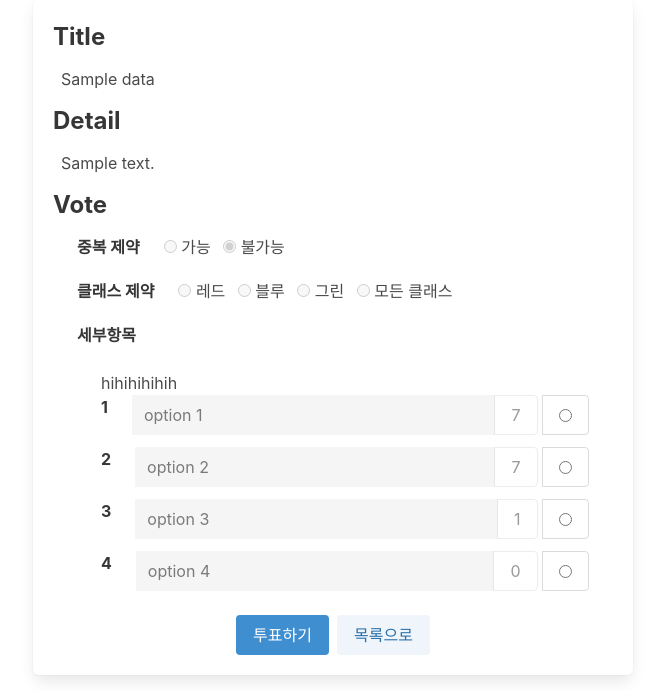
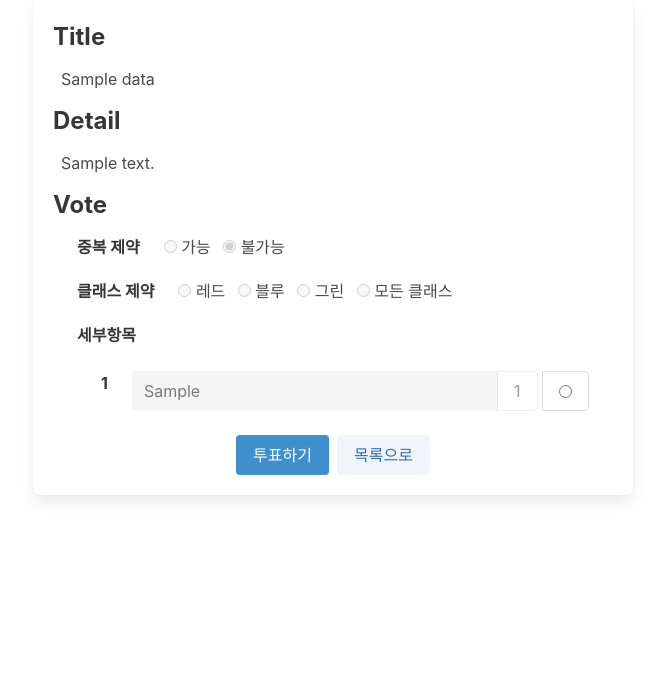
Before and after one commit to wnstn819/kraftonGallup, a Flask app: template templates/vote.html in a window 1280 px wide. Shown: the part 149-840 px from the top of the page, without its empty margins (307-972 px from the left). After the commit the page ends 650 px from the top, so only its background shows below. Run offline with Flask 3, Linux system fonts and the light colour scheme; the template is opened without the code that fills it: most values are stand-ins (such as "Sample title", 1, 10 or a date in 2020); some libraries are stand-ins or nearby versions.

Commit message:
게시글 상세 정보 가져오기

```diff
--- a/app.py
+++ b/app.py
@@ -3,7 +3,7 @@ from pymongo import MongoClient           # pymongo를 임포트 하기(패키
 from flask_jwt_extended import JWTManager, create_access_token,jwt_required,get_jwt_identity
 import datetime
 import hashlib
-import jwt
+import json
 
 client = MongoClient('localhost', 27017)  # mongoDB는 27017 포트로 돌아갑니다.
 
@@ -171,9 +171,22 @@ def add_contents():
 @app.route('/list/vote/<number>', methods=["GET"])
 def vote(number):
    result = list(db.list.find({'_id':int(number)}))
-   print(str(result) + "@@@@@@@@")
+
+   print(result[0]['voteContents'])
+   parse = {
+       '_id' : result[0]['_id'],
+       'title' : result[0]['title'],
+       'details' : result[0]['details'],
+       'multi' : result[0]['multi'],
+       'room' : result[0]['room'],
+       'voteContents' : json.loads(result[0]['voteContents']),
+       'date' : result[0]['date'],
+       'createId' : result[0]['createId'],
+       'vaild' : result[0]['vaild']
+   }
+
    # token_receive = request.cookies.get('mytoken')
-   return render_template('vote.html', data=result)
+   return render_template('vote.html', data=parse)
 
 @app.route('/list/vote/detail', methods=["POST"])
 def voteDetails():
--- a/templates/vote.html
+++ b/templates/vote.html
@@ -69,7 +69,7 @@
             <div class="field">
                 <label class="label is-size-4">Title</label>
                 <div class="control">
-                    <div class="block ml-2">{{data[0]["title"]}}</div>
+                    <div class="block ml-2">{{data["title"]}}</div>
                     <!-- <input class="input" type="text" placeholder="input Title" value="title sample" readonly> -->
                 </div>
             </div><!-- /title -->
@@ -77,7 +77,7 @@
             <div class="field">
                 <label class="label is-size-4">Detail</label>
                 <div class="control">
-                    <div class="block ml-2">{{data[0]["details"]}}</div>
+                    <div class="block ml-2">{{data["details"]}}</div>
                     <!-- <textarea   class="textarea" placeholder="detail contents" rows="2" readonly>detaile sample</textarea> -->
                 </div>
             </div><!-- /Detale -->
@@ -88,7 +88,7 @@
                     <label class="label mr-5">중복 제약</label>
                     <div class="control">
                         <label class="radio">
-                        {% if data[0]["multi"] == 'True' %}
+                        {% if data["multi"] == 'True' %}
                             <input type="radio" name="multi" disabled checked>
                             가능
                             </label>
@@ -114,7 +114,7 @@
                     <label class="label mr-5">클래스 제약</label>
                     <div class="control">
                         <label class="radio">
-                            {% if data[0]["room"] == '레드' %}
+                            {% if data["room"] == '레드' %}
                             <input type="radio" name="class" disabled checked>
                             레드
                             {% else %}
@@ -124,7 +124,7 @@
 
                         </label>
                         <label class="radio">
-                            {% if data[0]["room"] == '블루' %}
+                            {% if data["room"] == '블루' %}
                             <input type="radio" name="class" disabled checked>
                             블루
                             {% else %}
@@ -133,7 +133,7 @@
                             {% endif %}
                         </label>
                         <label class="radio">
-                            {% if data[0]["room"] == '그린' %}
+                            {% if data["room"] == '그린' %}
                             <input type="radio" name="class" disabled checked>
                             그린
                             {% else %}
@@ -142,7 +142,7 @@
                             {% endif %}
                         </label>
                         <label class="radio">
-                            {% if data[0]["room"] == 'ALL' %}
+                            {% if data["room"] == 'ALL' %}
                             <input type="radio" name="class" disabled checked>
                             모든 클래스
                             {% else %}
@@ -156,23 +156,22 @@
 
                 <div id="vote-option" class="m-5">
 
-                    {% for vate in (data[0]['voteContents']) %}
-                    <div>hihihihihih</div>
-                    {% endfor %}
+                    {% for key,value in data['voteContents'].items() %}
                     <div class="field has-addons">
-                        <label class="label mr-5 has-text-justified">1</label>
+                        <label class="label mr-5 has-text-justified">{{loop.index}}</label>
                         <div class="control is-expanded">
-                            <input class="input" type="text" value="option 1" disabled>
+                            <input class="input" type="text" value={{key}} disabled>
                         </div>
                         <div class="control">
-                            <div class="button" disabled>7</div>
+                            <div class="button" disabled>{{value|length}}</div>
                             <div class="button">
                                 <input type="radio" name="option" value="">
                             </div>
                         </div>
                     </div>
+                    {% endfor %}
 
-                    <div class="field has-addons">
+                    <!-- <div class="field has-addons">
                         <label class="label mr-5">2</label>
                         <div class="control is-expanded">
                             <input class="input" type="text" value="option 2" disabled>
@@ -183,31 +182,7 @@
                                 <input type="radio" name="option">
                             </div>
                         </div>
-                    </div>
-                    <div class="field has-addons">
-                        <label class="label mr-5">3</label>
-                        <div class="control is-expanded">
-                            <input class="input" type="text" value="option 3" disabled>
-                        </div>
-                        <div class="control">
-                            <div class="button" disabled>1</div>
-                            <div class="button">
-                                <input type="radio" name="option">
-                            </div>
-                        </div>
-                    </div>
-                    <div class="field has-addons">
-                        <label class="label mr-5">4</label>
-                        <div class="control is-expanded">
-                            <input class="input" type="text" value="option 4" disabled>
-                        </div>
-                        <div class="control">
-                            <div class="button is-hovered" disabled>0</div>
-                            <div class="button">
-                                <input type="radio" name="option">
-                            </div>
-                        </div>
-                    </div>
+                    </div> -->
 
                     <!-- 추가 버튼 -->
                     <!-- <div class="field is-grouped has-addons has-addons-centered">
```
